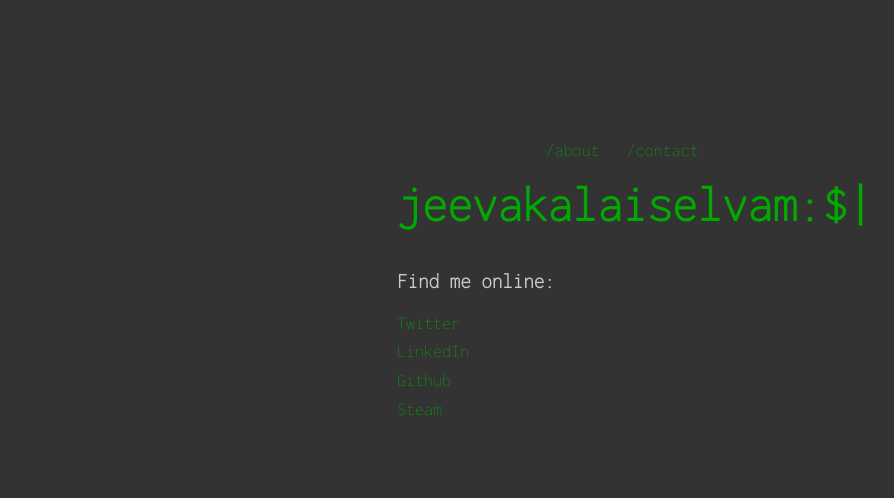
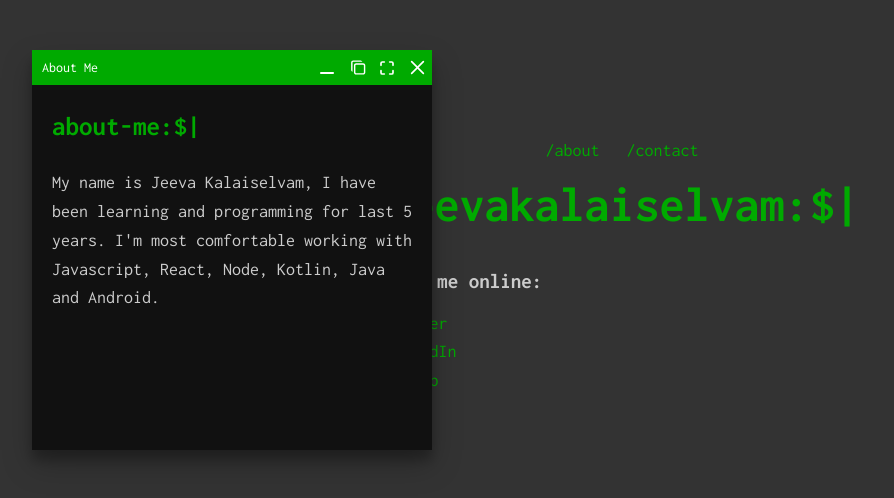
Before and after one commit to jeevakalaiselvam/js-winbox-landing-page-terminal, a plain HTML site: page index.html in a window 1280 px wide. Both pictures are taken after a click on the item "/about". Shown: the whole page, without its empty margins (18-912 px from the left). Drawn offline with Linux system fonts and the light colour scheme.

Commit message:
simple ui working

```diff
--- a/index.html
+++ b/index.html
@@ -22,9 +22,7 @@
             </nav>
 
             <main>
-                <h1 class="cursor-container">
-                    jeevakalaiselvam:$<span class="cursor">|</span>
-                </h1>
+                <h1>jeevakalaiselvam:$<span class="cursor">|</span></h1>
                 <h3>Find me online:</h3>
                 <ul>
                     <li>
@@ -60,16 +58,16 @@
         </div>
 
         <div class="hidden">
-            <div class="about-content">
-                <h2>about-me:$ <span class="cursor">|</span></h2>
+            <div id="about-content">
+                <h2>about-me:$<span class="cursor">|</span></h2>
                 <p>
                     My name is Jeeva Kalaiselvam, I have been learning and
                     programming for last 5 years. I'm most comfortable working
                     with Javascript, React, Node, Kotlin, Java and Android.
                 </p>
             </div>
-            <div class="contact-content">
-                <h2>contact-me:$ <span class="cursor">|</span></h2>
+            <div id="contact-content">
+                <h2>contact-me:$<span class="cursor">|</span></h2>
                 <p>You can contact me at the email and phone numbers below.</p>
                 <ul>
                     <li>Phone: +91-80562-28755</li>
--- a/script.js
+++ b/script.js
@@ -0,0 +1,43 @@
+const about = document.querySelector("#about");
+const contact = document.querySelector("#contact");
+const aboutContent = document.querySelector("#about-content");
+const contactContent = document.querySelector("#contact-content");
+
+about.addEventListener("click", () => {
+    const aboutBox = new WinBox({
+        title: "About Me",
+        width: "400px",
+        height: "400px",
+        top: 50,
+        right: 50,
+        bottom: 50,
+        left: 50,
+        mount: aboutContent,
+        onfocus: function () {
+            this.setBackground("#00aa00");
+        },
+        onblur: function () {
+            this.setBackground("#777");
+        },
+    });
+});
+
+contact.addEventListener("click", () => {
+    const aboutBox = new WinBox({
+        title: "Contact Me",
+        background: "#00aa00",
+        width: "400px",
+        height: "400px",
+        top: 150,
+        right: 50,
+        bottom: 50,
+        left: 250,
+        mount: contactContent,
+        onfocus: function () {
+            this.setBackground("#00aa00");
+        },
+        onblur: function () {
+            this.setBackground("#777");
+        },
+    });
+});
--- a/style.css
+++ b/style.css
@@ -1,6 +1,5 @@
 /* @import url("https://fonts.googleapis.com/css2?family=Roboto+Mono:wght@300;500;700&display=swap"); */
-@import url("https://fonts.googleapis.com/css2?family=Inconsolata:wght@200&display=swap");
-
+@import url("https://fonts.googleapis.com/css2?family=Inconsolata:wght@300;400;700&display=swap");
 * {
     box-sizing: border-box;
     margin: 0;
@@ -19,6 +18,10 @@ body {
     line-height: 1.6;
 }
 
+p {
+    margin: 20px 0;
+}
+
 h1 {
     color: var(--text-color);
     font-size: 50px;
@@ -26,7 +29,7 @@ h1 {
 }
 
 h2 {
-    color: -var(--text-color);
+    color: var(--text-color);
 }
 
 h3 {
@@ -70,17 +73,11 @@ nav ul li {
     display: none;
 }
 
-.cursor-container {
-    position: relative;
-}
-
 .cursor {
     font-weight: 700;
+    transform: translate(0%, -3%);
+    display: inline-block;
     animation: 1s blink step-end infinite;
-    position: absolute;
-    top: -3px;
-    display: inline-block;
-    right: -25px;
 }
 
 @keyframes blink {
@@ -93,3 +90,14 @@ nav ul li {
         color: var(--text-color);
     }
 }
+
+/* Winbox Custom Styles */
+
+.wb-body {
+    background: #111;
+    padding: 20px;
+}
+
+.wb-title {
+    font-family: inherit;
+}
```
